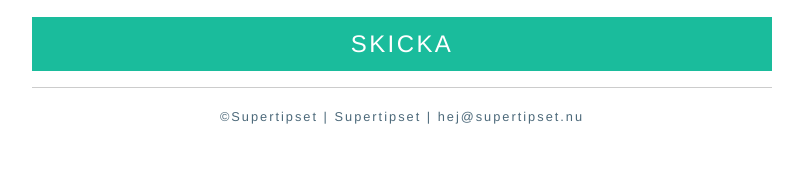
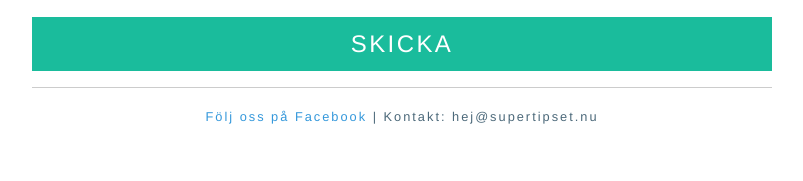
Before and after one commit to trumtomte/supertipset, a Django app: page / in a window 1280 px wide, after a click on "REGISTRERA". Shown: the part 875-1056 px from the top of the page, without its empty margins (238-1041 px from the left). Run offline with Django 3.2, Linux system fonts and the light colour scheme; data that the repository does not hold is empty; parts of the project's set-up code (start-up, migrations or seed data) failed here and were passed over.

Commit message:
updated description + rwd css

```diff
--- a/supertipset/static/supertipset/css/frontend.css
+++ b/supertipset/static/supertipset/css/frontend.css
@@ -860,6 +860,7 @@ Modify as content requires.
 @media only screen and (max-width: 600px) {
     body{
         font-size: 16px;
+        font-weight: 400;
     }
     h1, h2{
         line-height: 120%;
--- a/supertipset/templates/supertipset/index.html
+++ b/supertipset/templates/supertipset/index.html
@@ -73,7 +73,7 @@
                     </ul>
                     <h2>Övrigt</h2>
                     <p>Lägg in tipsen i god tid för att inte riskera överbelastning på servern. Supertipset är i BETA-version, och vi jobbar ständigt med utveckling och förbättring. Vi förbehåller oss rätten att förändra Supertipset på alla plan.</p>
-                    <p>Följ oss på <a class="blue-2" href="http://www.facebook.com/supertipset.nu">Facebook</a> så får ni den senaste informationen om förbättringar och support. Framförallt kommer vi ge ära och berömelse till omgångens bästa tippare.</p>
+                    <p>Följ oss på <a class="blue-2" href="http://www.facebook.com/supertipset.nu">Facebook</a> så får ni den senaste informationen om förbättringar och support. Vi kommer också ge ära och berömmelse till omgångens supertippare.</p>
                     <p>Lycka till! önskar vännerna från <span class="logo-small">Supertipset.nu</span> &hearts;</p>
                     <footer>
                         <hr>
@@ -134,9 +134,7 @@
                     </form>
                     <footer>
                         <hr>
-                        <p>
-                        &copy;Supertipset | Supertipset | hej@supertipset.nu
-                        </p>
+                        <p><a class="blue-2" href="http://www.facebook.com/supertipset.nu">Följ oss på Facebook</a> | Kontakt: hej@supertipset.nu</p>
                     </footer>
                 </div>
                 <div id="login" class="{% if error_login %}active{% endif %}">
@@ -178,7 +176,7 @@
                     </form>
                     <footer>
                         <hr>
-                        <p>&copy;Supertipset | Supertipset | hej@supertipset.nu</p>
+                        <p><a class="blue-2" href="http://www.facebook.com/supertipset.nu">Följ oss på Facebook</a> | Kontakt: hej@supertipset.nu</p>
                     </footer>
                 </div>
             </div>
```
